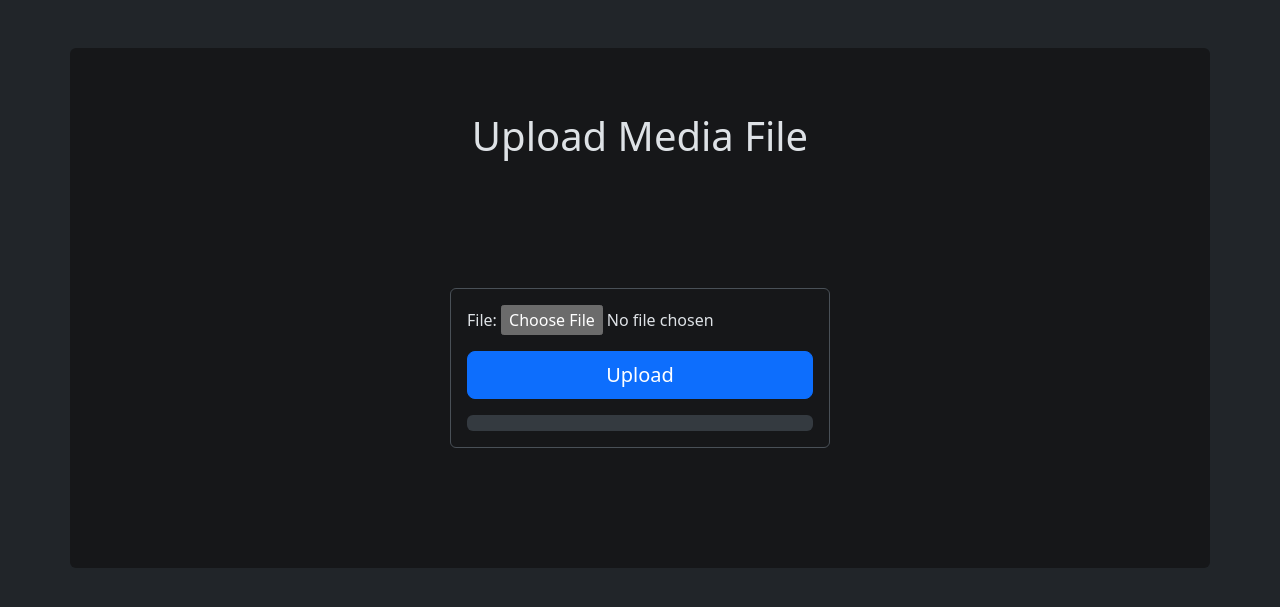
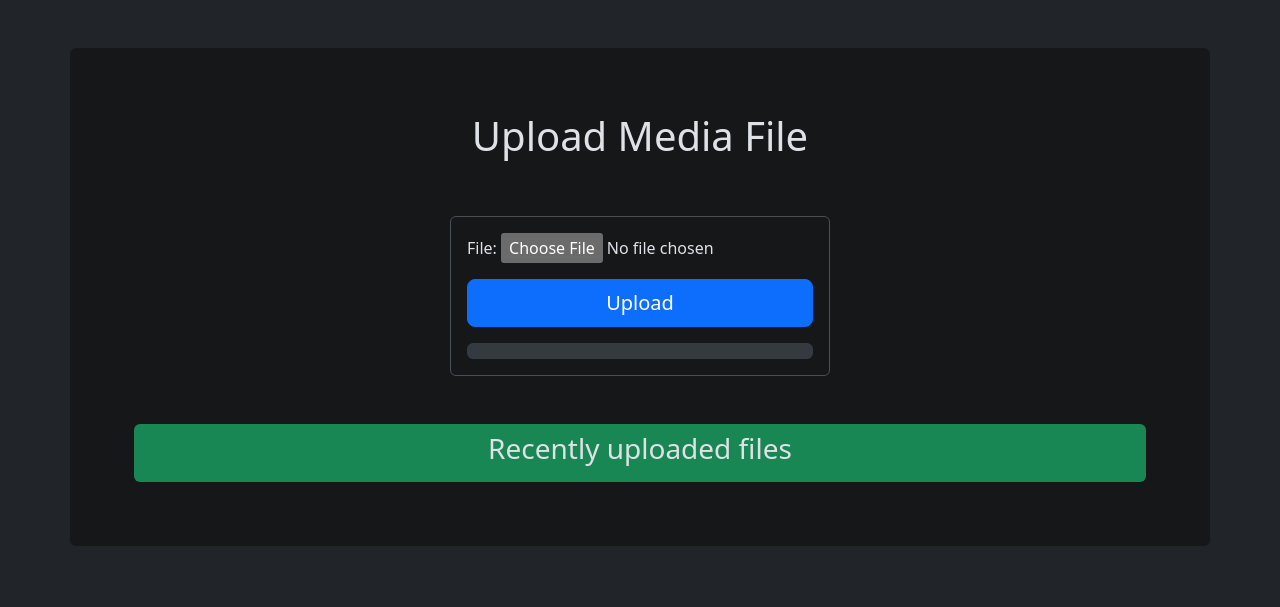
Before and after one commit to jorgegomzar/whisper-django, a Django app: page / in a window 1280 px wide. Shown: the top 607 px of the page. Run offline with Django 5.2, Linux system fonts and the light colour scheme; data that the repository does not hold is empty; some libraries are stand-ins or nearby versions.

Commit message:
feat(index): add navigation to already uploaded files + add Makefile

```diff
--- a/generate_transcript_app/transcriber/templates/transcriber/index.html
+++ b/generate_transcript_app/transcriber/templates/transcriber/index.html
@@ -5,16 +5,16 @@
     <link href="https://cdn.jsdelivr.net/npm/bootstrap@5.3.3/dist/css/bootstrap.min.css" rel="stylesheet" integrity="sha384-QWTKZyjpPEjISv5WaRU9OFeRpok6YctnYmDr5pNlyT2bRjXh0JMhjY6hW+ALEwIH" crossorigin="anonymous">
 </head>
 <body>
-  <div class="container text-center bg-secondary-subtle rounded pt-3 mt-5">
+  <div class="container text-center bg-secondary-subtle rounded p-3 mt-5">
+
     <h1 class="mt-5">Upload Media File</h1>
-    <div class="d-flex col-8 m-auto" style="height: 400px">
-      <form method="post" enctype="multipart/form-data" class="m-auto border rounded p-3 align-self-center">
+    <div class="d-flex col-8 m-auto p-5">
+      <form method="post" enctype="multipart/form-data" class="border rounded p-3 m-auto align-self-center">
         <div class="mb-3">
           {% csrf_token %}
           {{ form.as_p }}
         </div>
         <div class="d-grid gap-2 mb-3">
-          <!-- <div class="btn btn-lg btn-primary">Upload</button> -->
           <button type="submit" class="btn btn-lg btn-primary">Upload</button>
         </div>
         <div class="progress" role="progressbar" aria-label="Basic example" aria-valuenow="25" aria-valuemin="0" aria-valuemax="100">
@@ -22,6 +22,16 @@
         </div>
       </form>
     </div>
+
+    <div class="p-2 ms-5 me-5 mb-5 bg-success rounded text-start">
+        <h3 class="text-center">Recently uploaded files</h3>
+        <ol class="list-group list-group-numbered">
+          {% for media in uploaded_not_deleted %}
+            <a class="list-group-item list-group-item-action" href="/{{ media.id }}/">{{ media.file.name|cut:"uploads/" }}</a>
+          {% endfor %}
+        </ol>
+    </div>
+
   </div>
   <script src="https://code.jquery.com/jquery-3.7.1.min.js" integrity="sha256-/JqT3SQfawRcv/BIHPThkBvs0OEvtFFmqPF/lYI/Cxo=" crossorigin="anonymous"></script>
   <script src="https://cdn.jsdelivr.net/npm/bootstrap@5.3.3/dist/js/bootstrap.bundle.min.js" integrity="sha384-YvpcrYf0tY3lHB60NNkmXc5s9fDVZLESaAA55NDzOxhy9GkcIdslK1eN7N6jIeHz" crossorigin="anonymous"></script>
--- a/generate_transcript_app/transcriber/views.py
+++ b/generate_transcript_app/transcriber/views.py
@@ -21,7 +21,12 @@ def index(request):
             return redirect('transcriber:detail', pk=media_file.pk)
     else:
         form = MediaFileForm()
-    return render(request, 'transcriber/index.html', {'form': form})
+
+    uploaded_not_deleted = MediaFile.objects.filter(deleted=False).order_by("-uploaded_at")
+    return render(request, 'transcriber/index.html', {
+        'form': form,
+        'uploaded_not_deleted': uploaded_not_deleted,
+    })
 
 
 def detail(request, pk):
```
Also changed, not shown: 3 other files.
